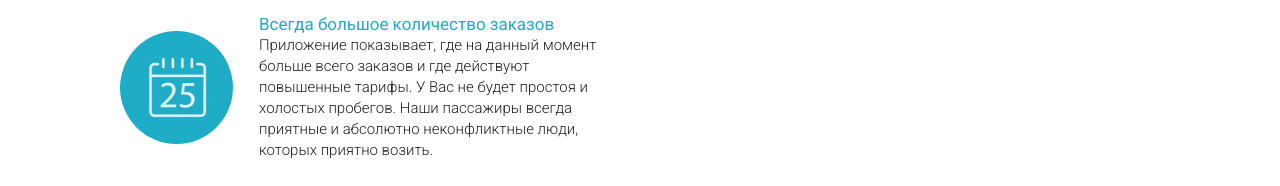
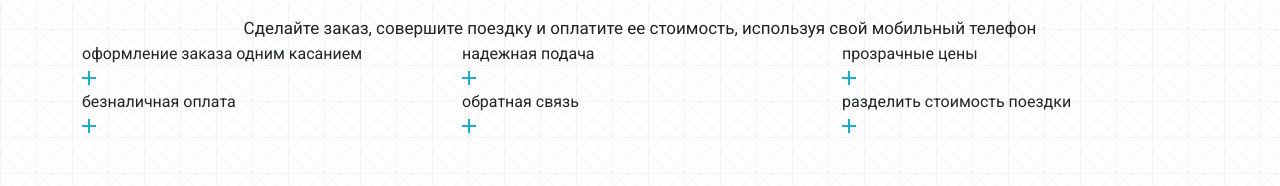
Before and after one commit to kasalava/3.project---uber, a plain HTML site: page index.html in a window 1280 px wide. Shown: the part 1952-2138 px from the top of the page. Drawn offline with nearby package versions, Linux system fonts and the light colour scheme.

Commit message:
add icons (plus)

```diff
--- a/index.html
+++ b/index.html
@@ -88,7 +88,7 @@
           <div class="label">преимущества</div>
           <h2 class="title">8 причин начать работать с нами</h2>
           <div class="row">
-
+              <div class="col-md-6">
                   <div class="reasons_block">
                       <div class="reasons_round">
                           <img src="icons/reasons/reason_1.png" alt="reason">
@@ -201,10 +201,48 @@
     <div class="label">возможности</div>
     <div class="title">мобильное приложение убер</div>
     <div class="subtitle">Сделайте заказ, совершите поездку и оплатите ее стоимость, используя свой мобильный телефон</div>
-
+      <div class="row">
+        <div class="col-md-4">
+          <div class="mobile_item">
+            <div class="mobile_item_subtitle">оформление заказа одним касанием</div>
+            <div class="mobile_item_plus"><img src="icons/mobile/plus.png" alt="plus"></div>
+          </div>
+        </div>
+        <div class="col-md-4">
+          <div class="mobile_item">
+            <div class="mobile_item_subtitle">надежная подача</div>
+            <div class="mobile_item_plus"><img src="icons/mobile/plus.png" alt="plus"></div>
+          </div>
+        </div>
+        <div class="col-md-4">
+          <div class="mobile_item">
+            <div class="mobile_item_subtitle">прозрачные цены</div>
+            <div class="mobile_item_plus"><img src="icons/mobile/plus.png" alt="plus"></div>
+          </div>
+        </div>
+        <div class="col-md-4">
+          <div class="mobile_item">
+            <div class="mobile_item_subtitle">безналичная оплата</div>
+            <div class="mobile_item_plus"><img src="icons/mobile/plus.png" alt="plus"></div>
+          </div>
+        </div>
+        <div class="col-md-4">
+          <div class="mobile_item">
+            <div class="mobile_item_subtitle">обратная связь</div>
+            <div class="mobile_item_plus"><img src="icons/mobile/plus.png" alt="plus"></div>
+          </div>
+        </div>
+        <div class="col-md-4">
+          <div class="mobile_item">
+            <div class="mobile_item_subtitle">разделить стоимость поездки</div>
+            <div class="mobile_item_plus"><img src="icons/mobile/plus.png" alt="plus"></div>
+          </div>
+        </div>
+      </div>
   </div>
 </section>
 
 
+
   </body>
 </html>
```
Also changed, not shown: icons/mobile/plus.png (added). Lines whose indentation alone changed are shown as unchanged.
